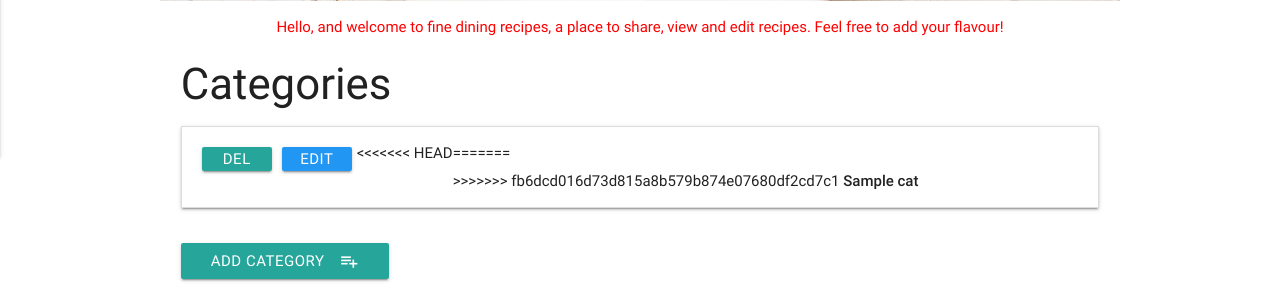
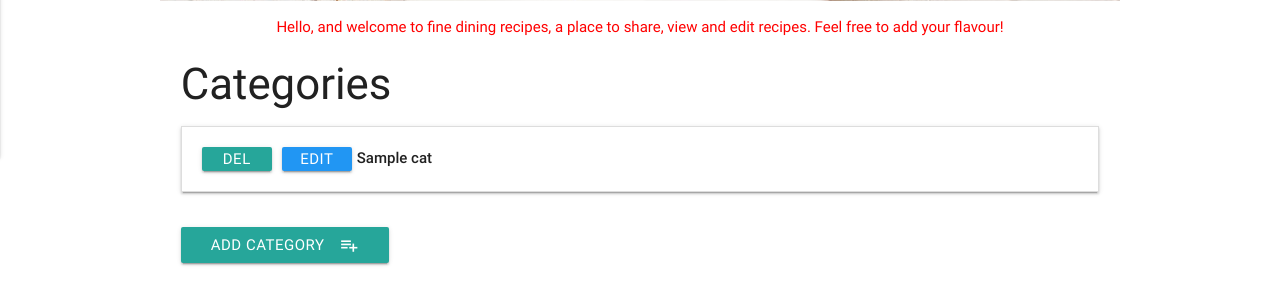
Before and after one commit to vmgwembere/fine-dining-recipes, a Python web app: template templates/categories.html in a window 1280 px wide. Shown: the part 703-1002 px from the top of the page. After the commit the page ends 969 px from the top, so only its background shows below. Run offline with Jinja, Linux system fonts and the light colour scheme; the template is opened without the code that fills it: most values are stand-ins (such as "Sample title", 1, 10 or a date in 2020); some libraries are stand-ins or nearby versions.

Commit message:
Update categories.html

```diff
--- a/templates/categories.html
+++ b/templates/categories.html
@@ -10,11 +10,11 @@
             <div class="collapsible-header">
                 <a href="{{url_for('delete_category', category_id =category._id)}}" class="waves-effect waves-light btn btn_small">Del</a>
                 <a href="{{url_for('edit_category', category_id =category._id)}}" class="waves-effect waves-light btn btn_small blue">Edit</a>
-<<<<<<< HEAD
+
                 <div class=" recipe_header">
-=======
+
                 <div class=" task_header">
->>>>>>> fb6dcd016d73d815a8b579b874e07680df2cd7c1
+
                     <strong>{{category.category_name}}</strong>
                 </div>
             </div>
```
